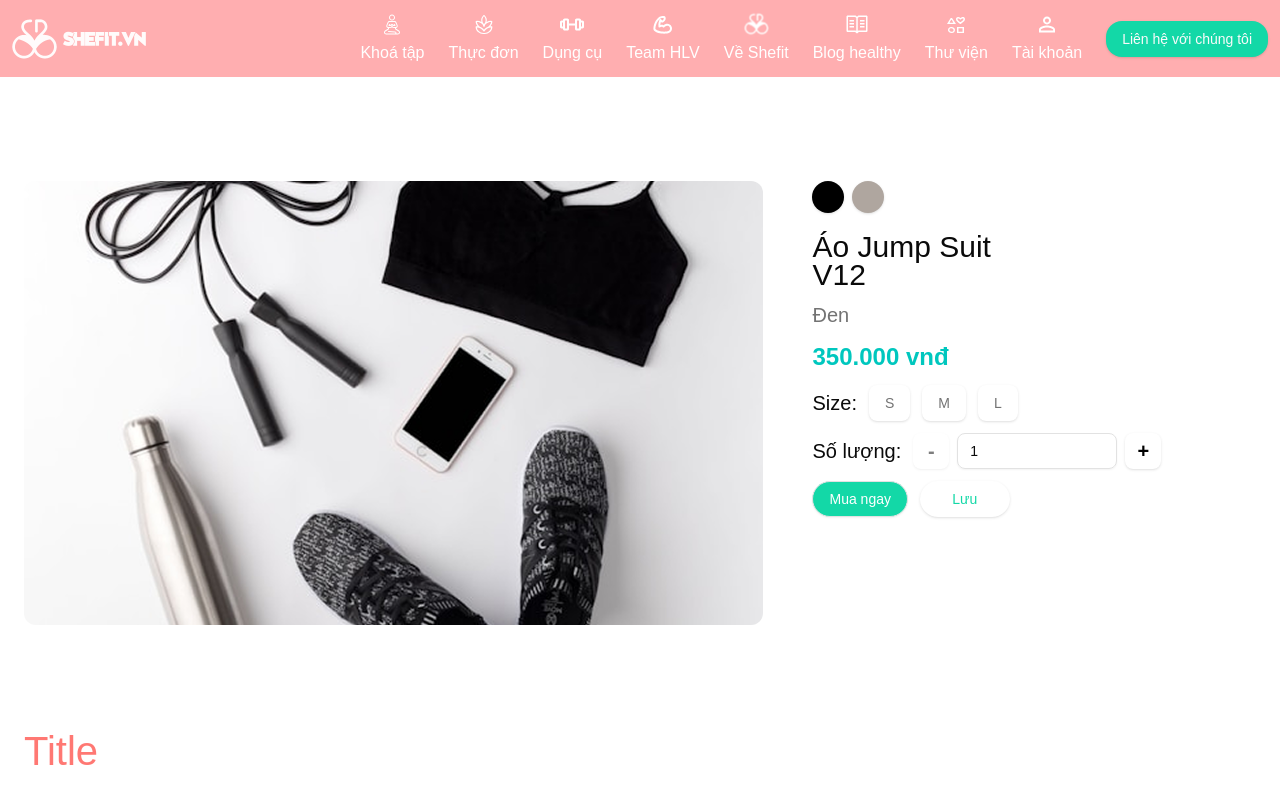
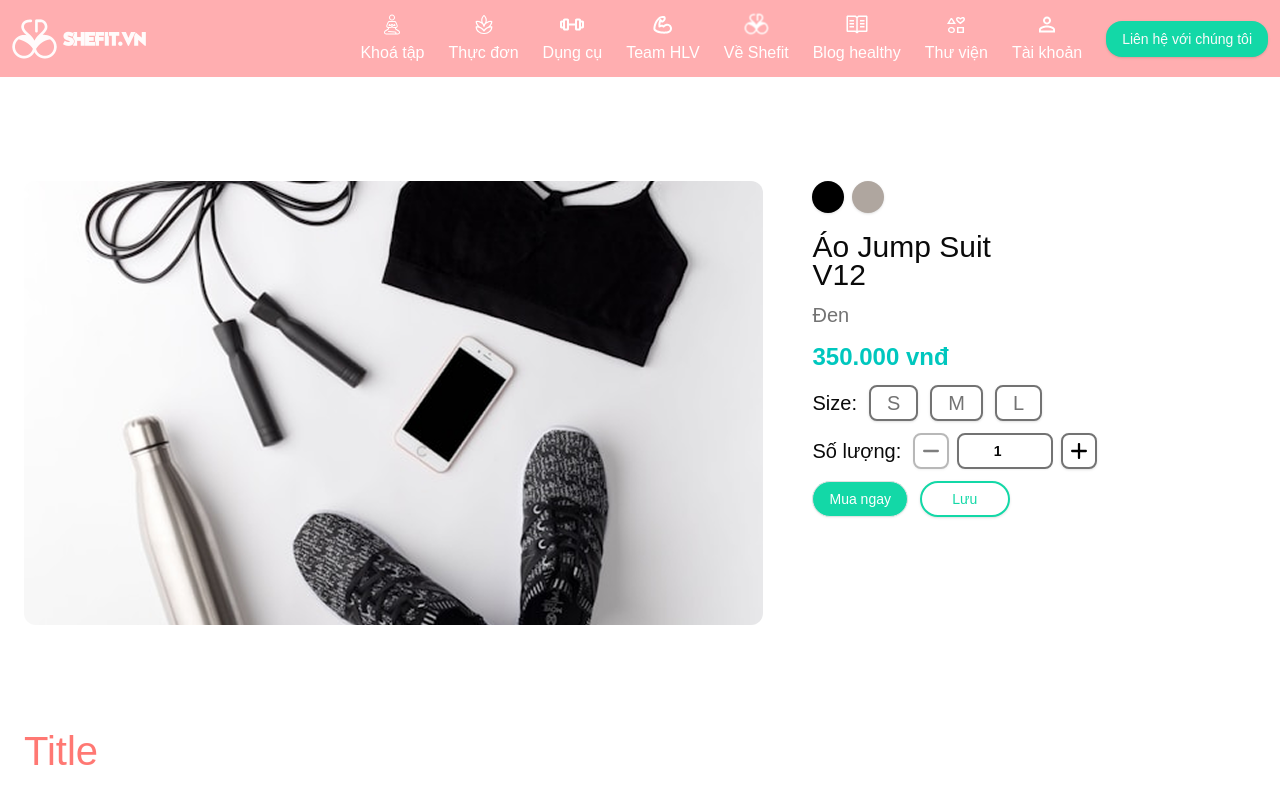
Before and after one commit to hoainamcse/shefit-frontend, a Next.js app: page /equipment/1 in a window 1280 px wide. Shown: the top 800 px of the page. Built offline with nearby package versions, Linux system fonts and the light colour scheme; a web font is replaced by a local one.

Commit message:
update UI

```diff
--- a/app/(user)/equipment/[slug]/page.tsx
+++ b/app/(user)/equipment/[slug]/page.tsx
@@ -18,6 +18,8 @@ import {
   AlertDialogTrigger,
 } from "@/components/ui/alert-dialog"
 import { CloseIcon } from "@/components/icons/CloseIcon"
+import { AddIcon } from "@/components/icons/AddIcon"
+import { MinusIcon } from "@/components/icons/MinusIcon"
 
 export default function Equipment() {
   const [isSelected, setIsSelected] = useState("size")
@@ -41,13 +43,13 @@ export default function Equipment() {
             <p className="font-medium xl:text-[30px] max-lg:text-xl">Áo Jump Suit V12</p>
             <p className="text-[#737373]">Đen</p>
             <p className="text-[#00C7BE] text-2xl font-semibold">350.000 vnđ</p>
-            <div className="flex gap-3 items-center text-xl">
-              <div>Size:</div>
+            <div className="flex gap-3 items-center">
+              <div className="text-xl">Size:</div>
               <Button
                 className={
                   isSelected === "S"
-                    ? "bg-primary text-white hover:bg-[#fda1a2]"
-                    : "bg-white text-[#737373] border-[#737373] hover:bg-[#dbdbdb]"
+                    ? "bg-primary text-white hover:bg-[#fda1a2] text-xl"
+                    : "bg-white text-[#737373] border-[#737373] hover:bg-[#dbdbdb] border-2 text-xl"
                 }
                 onClick={() => setIsSelected("S")}
               >
@@ -56,8 +58,8 @@ export default function Equipment() {
               <Button
                 className={
                   isSelected === "M"
-                    ? "bg-primary text-white hover:bg-[#fda1a2]"
-                    : "bg-white text-[#737373] border-[#737373] hover:bg-[#dbdbdb]"
+                    ? "bg-primary text-white hover:bg-[#fda1a2] text-xl"
+                    : "bg-white text-[#737373] border-[#737373] hover:bg-[#dbdbdb] border-2 text-xl"
                 }
                 onClick={() => setIsSelected("M")}
               >
@@ -66,8 +68,8 @@ export default function Equipment() {
               <Button
                 className={
                   isSelected === "L"
-                    ? "bg-primary text-white hover:bg-[#fda1a2]"
-                    : "bg-white text-[#737373] border-[#737373] hover:bg-[#dbdbdb]"
+                    ? "bg-primary text-white hover:bg-[#fda1a2] text-xl"
+                    : "bg-white text-[#737373] border-[#737373] hover:bg-[#dbdbdb] border-2 text-xl"
                 }
                 onClick={() => setIsSelected("L")}
               >
@@ -78,23 +80,23 @@ export default function Equipment() {
               <div className="text-nowrap">Số lượng:</div>
               <div className="flex items-center gap-2">
                 <Button
-                  className="bg-white text-black border-[#737373] hover:bg-[#dbdbdb] size-9 text-xl font-bold items-center flex"
+                  className="bg-white text-black border-[#737373] hover:bg-[#dbdbdb] size-9 text-xl font-bold items-center flex border-2"
                   onClick={() => setQuantity(quantity - 1)}
                   disabled={quantity <= 1}
                 >
-                  -
+                  <MinusIcon />
                 </Button>
                 <Input
-                  className="w-40"
+                  className="w-24 text-center border-2 border-[#737373] text-xl font-bold"
                   type="number"
                   value={quantity}
                   onChange={(e) => setQuantity(parseInt(e.target.value))}
                 />
                 <Button
-                  className="bg-white text-black border-[#737373] hover:bg-[#dbdbdb] size-9 text-xl font-bold items-center flex"
+                  className="bg-white text-black border-[#737373] hover:bg-[#dbdbdb] size-9 text-xl font-bold items-center flex border-2"
                   onClick={() => setQuantity(quantity + 1)}
                 >
-                  +
+                  <AddIcon />
                 </Button>
               </div>
             </div>
@@ -122,7 +124,7 @@ export default function Equipment() {
                   </AlertDialogHeader>
                 </AlertDialogContent>
               </AlertDialog>
-              <Button className="border-button text-button rounded-full w-full bg-white hover:bg-[#11c29628]">
+              <Button className="border-button border-2 text-button rounded-full w-full bg-white hover:bg-[#11c29628]">
                 Lưu
               </Button>
             </div>
--- a/app/(user)/menu/page.tsx
+++ b/app/(user)/menu/page.tsx
@@ -90,7 +90,7 @@ export default function MenuPage() {
                 className="aspect-[5/3] object-cover rounded-xl mb-4"
               />
               <div className="bg-[#00000033] group-hover:opacity-0 absolute inset-0 transition-opacity rounded-xl" />
-              <NextButton className="absolute bottom-3 right-3 transform transition-transform duration-300 group-hover:translate-x-1" />
+              <NextButton className="absolute bottom-6 right-4 transform transition-transform duration-300 group-hover:translate-x-1" />
             </div>
             <p className="font-medium">Giảm cân</p>
             <p className="text-[#737373]">Ăn chay giảm cân</p>
--- a/app/(user)/training-courses/page.tsx
+++ b/app/(user)/training-courses/page.tsx
@@ -75,7 +75,7 @@ export default function TrainingCoursesPage() {
           <CarouselContent>
             {Array.from({ length: 12 }).map((_, index) => (
               <CarouselItem key={`menu-${index}`} className="md:basis-1/2 lg:basis-[22%]">
-                <div>
+                <div className="text-center">
                   <div className="relative group">
                     <Image
                       src="/temp/VideoCard.jpg"
@@ -86,9 +86,10 @@ export default function TrainingCoursesPage() {
                     />
                     <div className="bg-[#00000033] group-hover:opacity-0 absolute inset-0 transition-opacity rounded-xl" />
                   </div>
-                  <p className="font-medium">Giảm cân</p>
-                  <p className="text-[#737373]">Ăn chay giảm cân</p>
-                  <p className="text-[#737373]">Chef Phương Anh - 30 ngày</p>
+                  <p className="font-medium">Easy Slim - Zoom</p>
+                  <p className="text-[#737373]">
+                    Độ Mông Đào</p>
+                  <p className="text-[#737373]">Miss Vi Salano - 4 Tuần</p>
                 </div>
               </CarouselItem>
             ))}
@@ -140,9 +141,12 @@ export default function TrainingCoursesPage() {
                   <NextButton className="absolute bottom-3 right-3 transform transition-transform duration-300 group-hover:translate-x-1" />
                 </Link>
               </div>
-              <p className="font-medium">{isSelected === "video" ? "Easy Slim - Video" : "Easy Slim - Zoom"}</p>
-              <p className="text-[#737373]">Độ Mông Đào</p>
-              <p className="text-[#737373]">Miss Vi Salano - 4 Tuần</p>
+              <div className="flex justify-between">
+                <div><p className="font-medium">{isSelected === "video" ? "Easy Slim - Video" : "Easy Slim - Zoom"}</p>
+                  <p className="text-[#737373]">Độ Mông Đào</p>
+                  <p className="text-[#737373]">Miss Vi Salano - 4 Tuần</p></div>
+                <div className="text-gray-500">Dáng: Quả lê</div>
+              </div>
             </div>
           ))}
         </div>
--- a/app/(user)/training-courses/video/page.tsx
+++ b/app/(user)/training-courses/video/page.tsx
@@ -69,7 +69,7 @@ export default async function Zoom({ params }: { params: Promise<{ slug: string
           <Link href={`/training-courses/video/detail`} className="rounded-full w-1/3 bg-button hover:bg-[#11c296]">
             <Button className="w-full rounded-full bg-button hover:bg-[#11c296] h-14">Bắt đầu</Button>
           </Link>
-          <Button variant="secondary" className="border-button text-button rounded-full w-1/3 bg-white h-14">
+          <Button variant="secondary" className="text-button rounded-full w-1/3 bg-white h-14 border-2 border-button">
             Lưu
           </Button>
         </div>
--- /dev/null
+++ b/components/icons/AddIcon.tsx
@@ -0,0 +1,12 @@
+interface AddIconProps extends React.ComponentPropsWithoutRef<"svg"> {
+    size?: number | string
+}
+
+export function AddIcon({ }: AddIconProps) {
+    return (
+        <svg width="14" height="14" viewBox="0 0 14 14" fill="none" xmlns="http://www.w3.org/2000/svg">
+            <path d="M8 1C8 0.734784 7.89464 0.48043 7.70711 0.292893C7.51957 0.105357 7.26522 0 7 0C6.73478 0 6.48043 0.105357 6.29289 0.292893C6.10536 0.48043 6 0.734784 6 1V6H1C0.734784 6 0.48043 6.10536 0.292893 6.29289C0.105357 6.48043 0 6.73478 0 7C0 7.26522 0.105357 7.51957 0.292893 7.70711C0.48043 7.89464 0.734784 8 1 8H6V13C6 13.2652 6.10536 13.5196 6.29289 13.7071C6.48043 13.8946 6.73478 14 7 14C7.26522 14 7.51957 13.8946 7.70711 13.7071C7.89464 13.5196 8 13.2652 8 13V8H13C13.2652 8 13.5196 7.89464 13.7071 7.70711C13.8946 7.51957 14 7.26522 14 7C14 6.73478 13.8946 6.48043 13.7071 6.29289C13.5196 6.10536 13.2652 6 13 6H8V1Z" fill="black" />
+        </svg>
+
+    )
+}
--- /dev/null
+++ b/components/icons/MinusIcon.tsx
@@ -0,0 +1,11 @@
+interface MinusIconProps extends React.ComponentPropsWithoutRef<"svg"> {
+    size?: number | string
+}
+
+export function MinusIcon({ }: MinusIconProps) {
+    return (
+        <svg width="14" height="2" viewBox="0 0 14 2" fill="none" xmlns="http://www.w3.org/2000/svg">
+            <path d="M0 1C0 0.734784 0.105357 0.48043 0.292893 0.292893C0.48043 0.105357 0.734784 0 1 0H13C13.2652 0 13.5196 0.105357 13.7071 0.292893C13.8946 0.48043 14 0.734784 14 1C14 1.26522 13.8946 1.51957 13.7071 1.70711C13.5196 1.89464 13.2652 2 13 2H1C0.734784 2 0.48043 1.89464 0.292893 1.70711C0.105357 1.51957 0 1.26522 0 1Z" fill="black" />
+        </svg>
+    )
+}
```
Also changed, not shown: app/(user)/menu/[detail]/page.tsx (+4 -5 lines).
